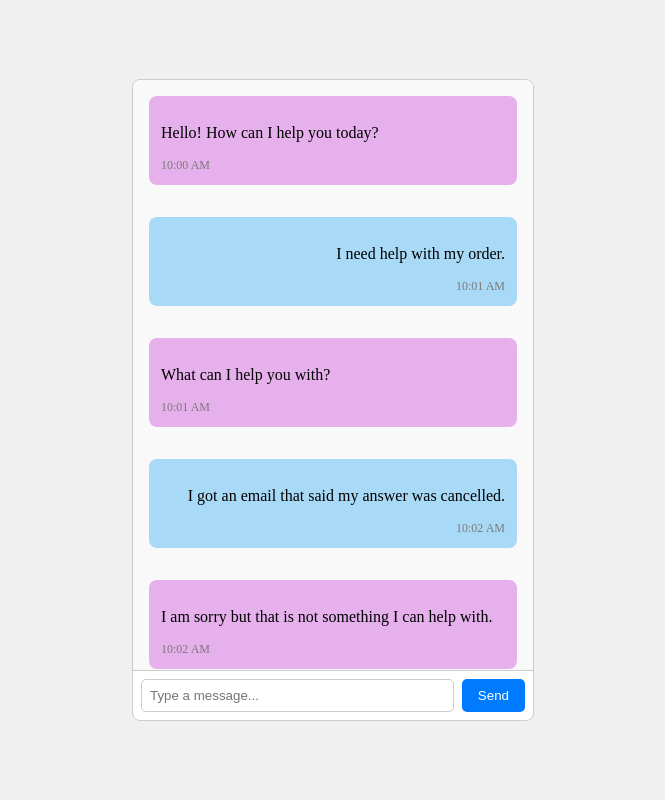
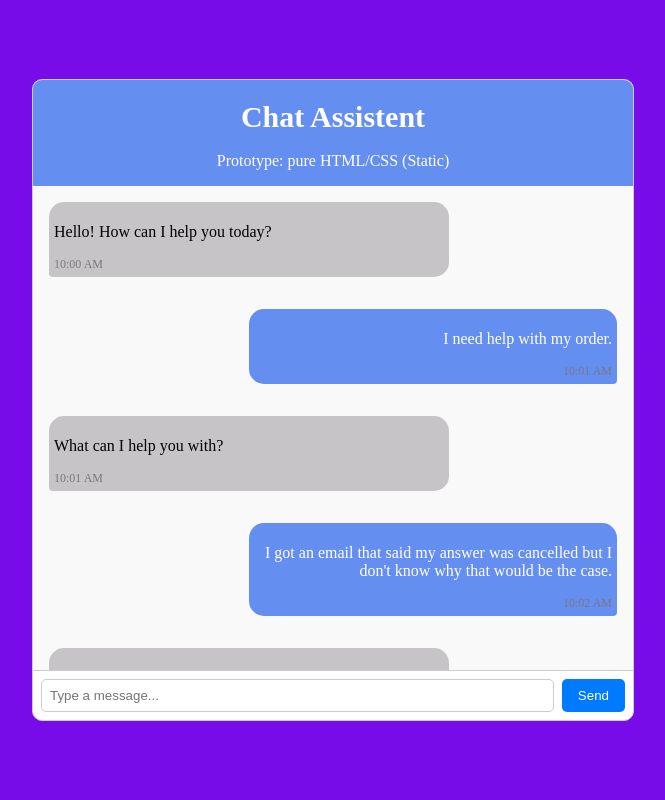
Before and after one commit to jkelley678/lab6-components, a plain HTML site: page chat-prototype-html-css/index.html in a window 1280 px wide. Shown: the whole page, without its empty margins (307-972 px from the left). Drawn offline with Linux system fonts and the light colour scheme.

Commit message:
Made the display better respresent what is in Canva. Haven't made icons for the bot and user, will implement later

```diff
--- a/chat-prototype-html-css/index.html
+++ b/chat-prototype-html-css/index.html
@@ -8,6 +8,10 @@
     </head>
     <body>
         <main>
+            <title-text>
+                <h1>Chat Assistent</h1><br>
+                <p>Prototype: pure HTML/CSS (Static)</p>
+            </title-text>
 
             <section class="chat-history" aria-label="Chat message history">
 
@@ -35,7 +39,7 @@
 
                 <message-user>
                     <message-content>
-                    <p>I got an email that said my answer was cancelled.</p>
+                    <p>I got an email that said my answer was cancelled but I don't know why that would be the case.</p>
                     <t-o-m>10:02 AM</t-o-m>
                     </message-content>
                 </message-user>
--- a/chat-prototype-html-css/styles.css
+++ b/chat-prototype-html-css/styles.css
@@ -1,19 +1,34 @@
+
 body {
     display: flex;
     justify-content: center;
     align-items: center;
     height: 100vh;
     margin: 0;
-      background-color: #f0f0f0;
+    background-color: #770ce9;
     }
-
+title-text{
+    background: #648eef;
+    color:white;
+}
+title-text h1{
+    font-size: 30px;
+    display:flex;
+    justify-content: center;
+    margin-bottom: 0;
+}
+title-text p{
+    display:flex;
+    margin-top: 0;
+    justify-content: center;
+}
  main {
-      width: 400px;
+    width: 600px;
     max-height: 80vh;
     display: flex;
     flex-direction: column;
     border: 1px solid #ccc;
-      border-radius: 8px;
+    border-radius: 10px;
     background: #ffffff;
      overflow: hidden;
 }
@@ -27,27 +42,41 @@ body {
 
 message-bot, message-user {
     display: block;
+
     margin-bottom: 2rem;
 }
-
 message-content {
     display: block;
-      padding: 0.75rem;
-      border-radius: 8px;
-      background-color: #e6b0ec;
+    padding: 5px;
+    border-radius: 15px 15px 15px 4px;
+    background-color: #c3c0c3e8;
+}
+message-bot{
+    width:400px;
+    justify-content: flex-start;
+}
+message-user{
+    color:white;
+    justify-content: flex-end;
+    align-self: flex-end;
 }
 
+
+
 message-user message-content {
-      background-color: #a8daf7;
+
+    margin-left: 200px;
+    justify-content: end;
+    border-radius: 15px 15px 4px 15px;
+    background-color: #648eef;
     text-align:right
-
 }
 
 t-o-m {
     display: block;
     font-size: 0.75rem;
     color: #7c7878;
-      margin-top: 0.25rem;
+    margin-top: 0.1rem;
 }
 
 form {
@@ -72,7 +101,6 @@ body {
     border-radius: 5px;
     cursor: pointer;
 }
-
 button:hover {
     background-color: #0056b3;
 }
```
Lines whose indentation alone changed are shown as unchanged.
